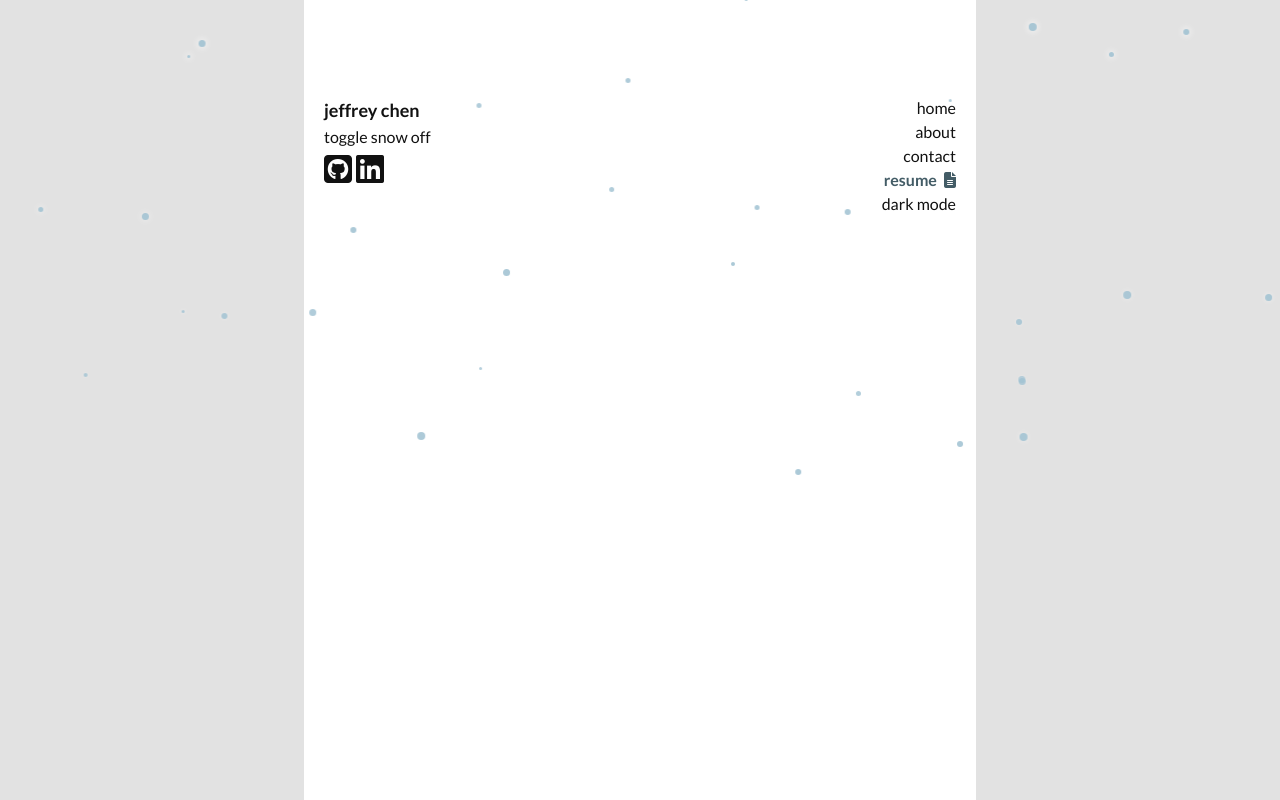
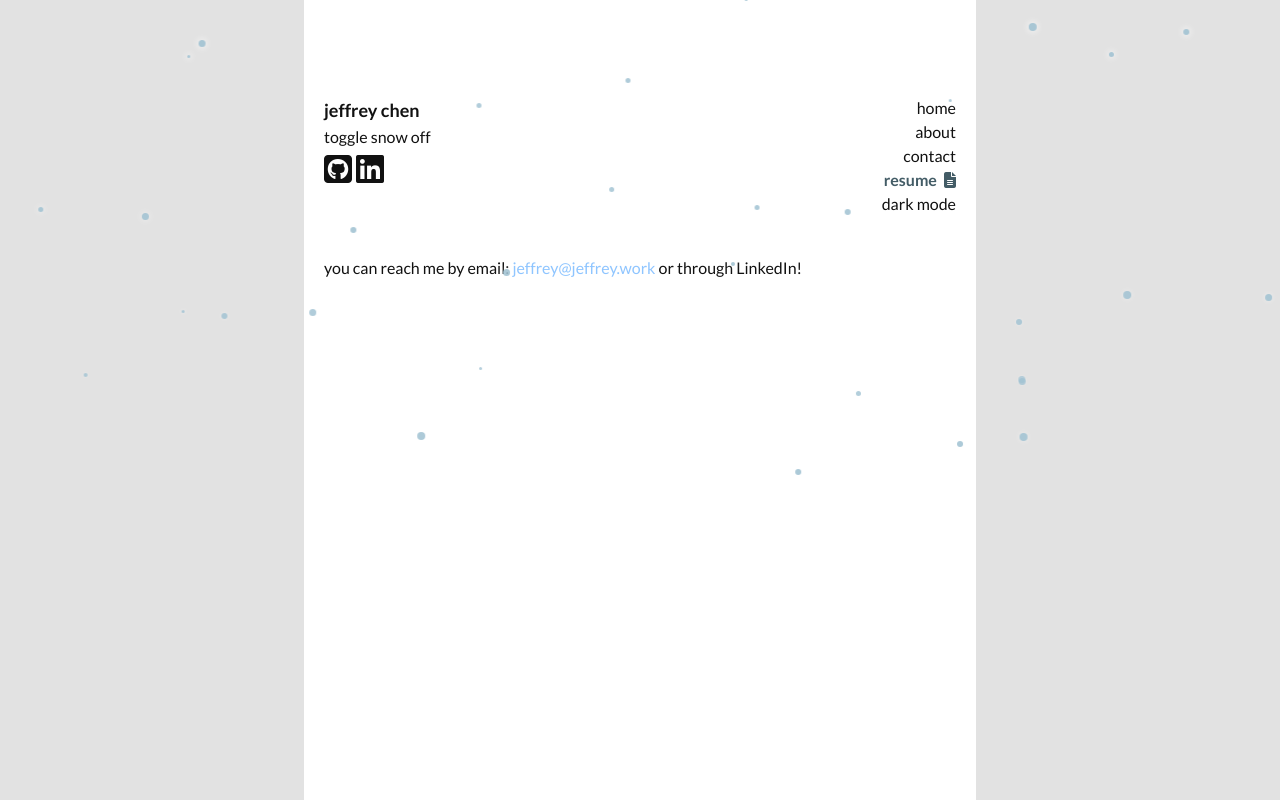
Before and after one commit to wovensoul/personal-website, a Vue app: page /contact in a window 1280 px wide. Built offline with nearby package versions, Linux system fonts and the light colour scheme.

Commit message:
Implement email copy to clipboard instead of mailto link for navbar

```diff
--- a/src/App.vue
+++ b/src/App.vue
@@ -36,12 +36,16 @@ onMounted(() => {
               toggle snow {{ showSnow ? 'off' : 'on' }}
             </button>
             <div class="flex space-x-1 mt-1">
+              <span>
                 <a href="https://github.com/wovensoul/" aria-label="GitHub Profile"
                   ><i class="fa-brands fa-square-github fa-2x"></i
                 ></a>
+              </span>
+              <span>
                 <a href="https://www.linkedin.com/in/jffrychn" aria-label="LinkedIn Profile"
                   ><i class="fab fa-linkedin fa-2x"></i
                 ></a>
+              </span>
             </div>
           </div>
           <div id="right" class="text-right flex flex-col justify-self-end">
@@ -55,6 +59,9 @@ onMounted(() => {
 </template>
 
 <style scoped>
+span:after {
+  opacity: 0;
+}
 button {
   position: relative;
   text-decoration: none;
--- a/src/assets/main.css
+++ b/src/assets/main.css
@@ -6,7 +6,38 @@ body {
   font-family: 'Lato', system-ui, BlinkMacSystemFont, 'Segoe UI', Roboto, sans-serif;
 }
 
-a:active {
+span:active {
   color: color-mix(in srgb, var(--highlightcolor) 90%, var(--textcolor) 10%);
   transition: color 0.3s ease;
 }
+
+span {
+  position: relative;
+  text-decoration: none;
+  transition:
+    color 0.3s ease,
+    text-shadow 0.3s ease;
+}
+
+span::after {
+  content: '';
+  position: absolute;
+  left: 0;
+  bottom: -3px;
+  width: 100%;
+  height: 2px;
+  background-color: var(--textcolor);
+  box-shadow: 0 0 10px 1px var(--textcolor);
+  opacity: 0;
+  transition: opacity 0.3s ease;
+}
+
+span:hover::after {
+  opacity: 1;
+}
+
+span:active::after {
+  background-color: color-mix(in srgb, var(--highlightcolor) 90%, var(--textcolor) 10%);
+  box-shadow: 0 0 10px 1px color-mix(in srgb, var(--highlightcolor) 90%, var(--textcolor) 10%);
+  transition: opacity 0.3s ease;
+}
--- a/src/components/NavBar.vue
+++ b/src/components/NavBar.vue
@@ -25,53 +25,30 @@ onMounted(() => {
 
 <template>
   <ul class="flex flex-col text-right text-[var(--textcolor)] duration-100">
-    <li><router-link to="/">home</router-link></li>
-    <li><router-link to="/about">about</router-link></li>
-    <li><a href="mailto:jc9964@nyu.edu">contact</a></li>
+    <li>
+      <router-link to="/"><span>home</span></router-link>
+    </li>
+    <li>
+      <router-link to="/about"><span>about</span></router-link>
+    </li>
+    <li>
+      <router-link to="/contact"><span>contact</span></router-link>
+    </li>
     <li class="resume font-bold">
-      <a href="/resume.pdf">resume <i class="fa-solid fa-file-lines pl-1"></i></a>
+      <a href="/resume.pdf"
+        ><span>resume <i class="fa-solid fa-file-lines pl-1"></i></span
+      ></a>
     </li>
 
     <li>
       <a href="#" @click.prevent="toggleTheme">
-        {{ themes[(themes.indexOf(currentTheme) + 1) % themes.length] }} mode
+        <span>{{ themes[(themes.indexOf(currentTheme) + 1) % themes.length] }} mode</span>
       </a>
     </li>
   </ul>
 </template>
 
 <style scoped>
-a {
-  position: relative;
-  text-decoration: none;
-  transition:
-    color 0.3s ease,
-    text-shadow 0.3s ease;
-}
-
-a::after {
-  content: '';
-  position: absolute;
-  left: 0;
-  bottom: -3px;
-  width: 100%;
-  height: 2px;
-  background-color: var(--textcolor);
-  box-shadow: 0 0 10px 1px var(--textcolor);
-  opacity: 0;
-  transition: opacity 0.3s ease;
-}
-
-a:hover::after {
-  opacity: 1;
-}
-
-a:active::after {
-  background-color: color-mix(in srgb, var(--highlightcolor) 90%, var(--textcolor) 10%);
-  box-shadow: 0 0 10px 1px color-mix(in srgb, var(--highlightcolor) 90%, var(--textcolor) 10%);
-  transition: opacity 0.3s ease;
-}
-
 .resume {
   color: color-mix(in srgb, var(--myblue) 50%, var(--textcolor) 50%);
 }
--- a/src/router/index.ts
+++ b/src/router/index.ts
@@ -1,10 +1,12 @@
 import { createRouter, createWebHistory } from 'vue-router'
 import HomePage from '../views/HomePage.vue'
 import AboutPage from '../views/AboutPage.vue'
+import ContactPage from '@/views/ContactPage.vue'
 
 const routes = [
   { path: '/', component: HomePage },
   { path: '/about', component: AboutPage },
+  { path: '/contact', component: ContactPage },
 ]
 
 const router = createRouter({
--- a/src/views/AboutPage.vue
+++ b/src/views/AboutPage.vue
@@ -1,5 +1,5 @@
 <template>
-  <p class="mt-5">
+  <p class="mt-10">
     hello! my name is jeffrey but you can call me jeff! for the last two years i was a software
     engineer at a startup called Pupil, where we connect underrepresented students with mentors to
     help them thrive.
--- /dev/null
+++ b/src/views/ContactPage.vue
@@ -0,0 +1,31 @@
+<template>
+  <p class="mt-10">
+    you can reach me by email:
+    <span @click="copyEmail" style="cursor: pointer" class="text-blue-300">{{ email }}</span>
+    or through
+    <span><a href="https://www.linkedin.com/in/jffrychn/">LinkedIn!</a></span>
+  </p>
+
+  <p v-if="copied">email copied to clipboard!</p>
+</template>
+
+<script setup lang="ts">
+import { ref } from 'vue'
+
+const email = 'jeffrey@jeffrey.work'
+const copied = ref(false)
+
+function copyEmail() {
+  navigator.clipboard
+    .writeText(email)
+    .then(() => {
+      copied.value = true
+      setTimeout(() => (copied.value = false), 2000)
+    })
+    .catch((err) => {
+      console.error('Failed to copy: ', err)
+    })
+}
+</script>
+
+<style scoped></style>
```
Lines whose indentation alone changed are shown as unchanged.
